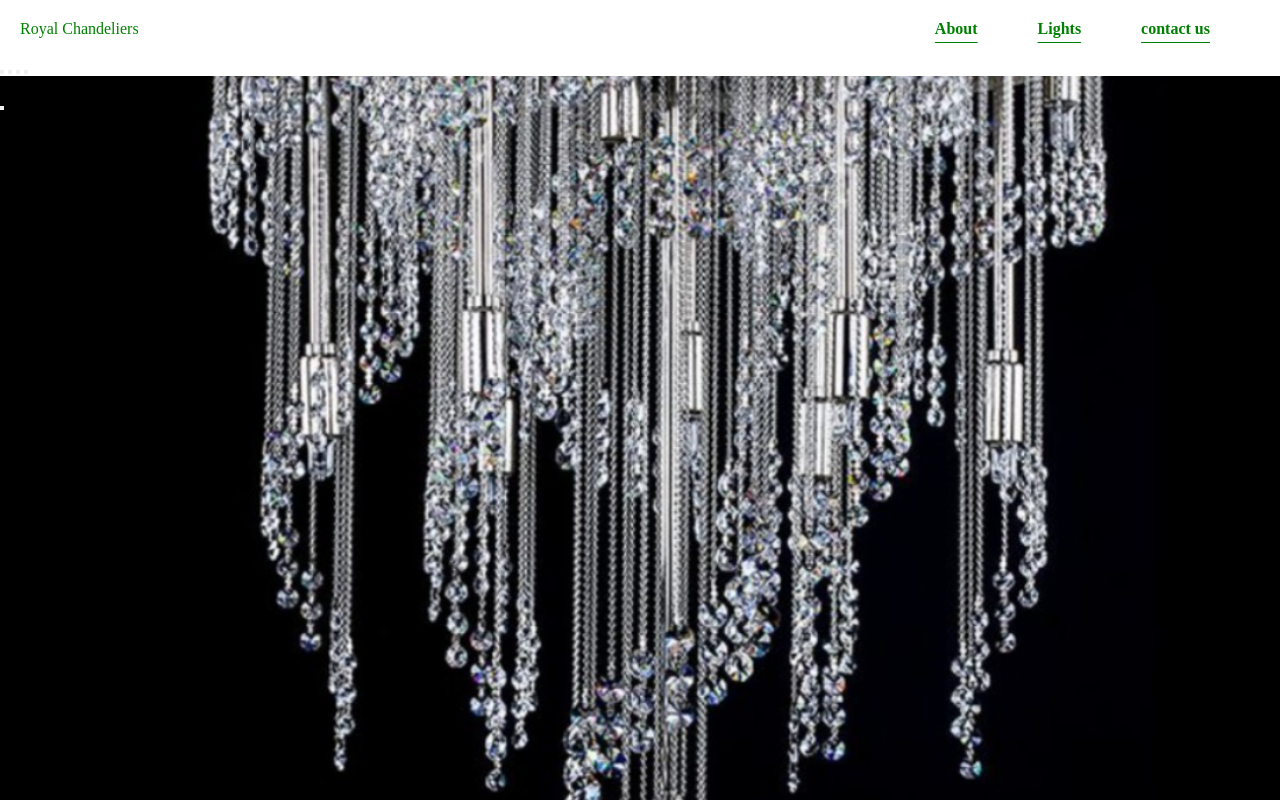
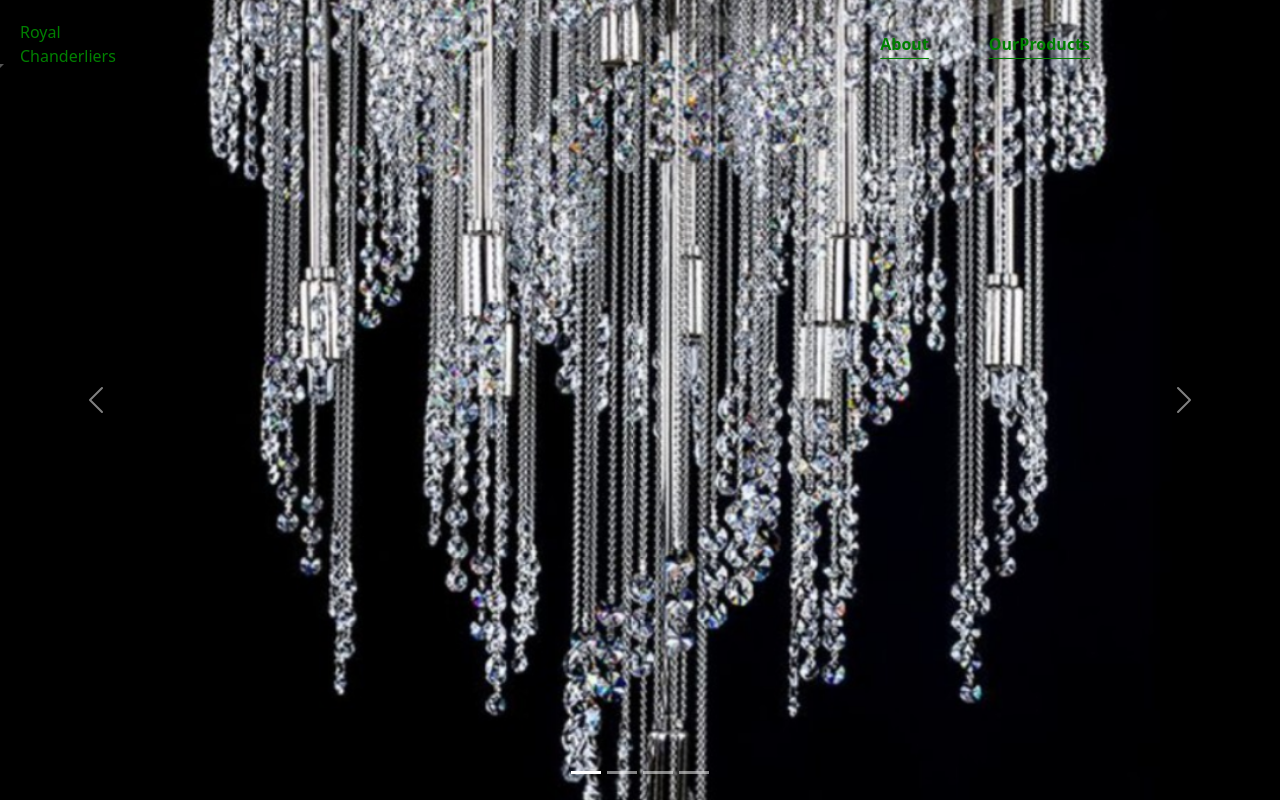
Before and after one commit to zionofnazareth/royallights, a plain HTML site: page index.html in a window 1280 px wide. Shown: the top 800 px of the page. Drawn offline with nearby package versions, Linux system fonts and the light colour scheme.

Commit message:
Add files via upload

```diff
--- a/index.html
+++ b/index.html
@@ -1,11 +1,10 @@
 <!DOCTYPE html>
 <html lang="en">
 <head>
-    <meta charset="UTF-8" />
-    <meta name="viewport" content="width=device-width, initial-scale=1.0" />
+    <meta charset="UTF-8">
+    <meta name="viewport" content="width=device-width, initial-scale=1.0">
     <title>Document</title>
-
-    <link2
+    <link
       href="https://cdn.jsdelivr.net/npm/bootstrap@5.1.3/dist/css/bootstrap.min.css"
       rel="stylesheet"
       integrity="sha384-1BmE4kWBq78iYhFldvKuhfTAU6auU8tT94WrHftjDbrCEXSU1oBoqyl2QvZ6jIW3"
@@ -22,55 +21,13 @@
     <link rel="stylesheet" href="styles.css" />
 </head>
 <body>
-    <!-- Navbar -->
-
-    <!-- <nav class="navbar navbar-expand-lg navbar-light fixed-top">
-      <div class="container-fluid">4
-        <a class="navbar-brand text-white" href="#">OPI CARS</a>
-        <button
-          class="navbar-toggler"
-          type="button"
-          data-bs-toggle="collapse"
-          data-bs-target="#navbarNav"
-          aria-controls="navbarNav"
-          aria-expanded="false"
-          aria-label="Toggle navigation"
-        >
-          <span class="navbar-toggler-icon"></span>
-        </button>
-        <div class="collapse navbar-collapse" id="navbarNav">
-          <ul class="navbar-nav">
-            <li class="nav-item">
-              <a class="nav-link active text-white" aria-current="page" href="#"
-                >Home</a
-              >
-            </li>
-            <li class="nav-item">
-              <a class="nav-link text-white" href="#">Appointments</a>
-            </li>
-            <li class="nav-item">
-              <a class="nav-link text-white" href="#">News</a>
-            </li>
-            <li class="nav-item">
-              <a class="nav-link text-white">Gallery</a>
-            </li>
-          </ul>
-          <button type="button" class="btn btn-secondary">Book Now</button>
-        </div>
-      </div>
-    </nav> -->
-
-    <!-- Navbar ends -->
-
-    <!-- new nav -->
-
     <div class="navbar fixed-top">
-      <p>Royal Chandeliers</p>
+        <p>Royal <br>Chanderliers</p>
         <ul>
-        <li><a href="products.html">About</a></li>
-        <li><a href="products.html">Lights</a></li>
-        <li><a href="https://wa.link/yaqaa3">contact us </a></li>
-
+          <li><a href="aboutus.html">About </a></li>
+          <li><a href="ourproducts.html">OurProducts</a></li>
+          <li><a href=""></a></li>
+          <li><a href=""></a></li>
 
         </ul>
       </div>
@@ -206,62 +163,5 @@
           <span class="visually-hidden">Next</span>
         </button>
       </div>
-
-    <!-- <div class="appointment">
-      <h3>Appointments</h3>
-      <p>
-        Life has never been busier. And it's amazing how the little things can
-        take up your time! <br />But booking your next appointment shouldn't be
-        one of them. <br />That's why you can make a booking anytime, right here
-        on my website.
-      </p>
-      <button>Read More</button>
-    </div>
-
-    <div class="abmo">
-      <div class="about">
-        <img src="./cssimage/sqad.jpg" alt="" width="300" height="300" />
-        <h3>About Me</h3>
-        <p>
-          I'm an expert in my field but i wouldn't be where i am without those
-          who've helped me along the way. thats why i love connecting with
-          like-minded people and using my passion and skills to make a
-          difference
-        </p>
-        <button>Read More</button>
-      </div>
-      <div class="motivation">
-        <img src="./cssimage/wq3rdc.jpg" alt="" width="300" height="300" />
-        <h3>My Motivation</h3>
-        <p>
-          My work is my purpuse, my driving force. It's the reason i get up
-          every day and do what i do. Most importantly, it keeps pushing me to
-          achieve bigger and better things with each new challenge.
-        </p>
-        <button>Read More</button>
-      </div>
-    </div>
-
-    <div class="opi">
-      <h3>OPI CARS</h3>
-      <img src="./cssimage/imageopi1.jpg" alt="" width="500" height="500" />
-      <p>
-        We're all juggling busy schedules. That's why I'm constantly looking for
-        new ways to make life easier for my clients—like booking your next
-        appointment, for example! Scheduling your next visit is now convenient
-        and hassle-free with my online booking platform. Whether you struggle to
-        call during normal working hours or prefer to do everything digitally,
-        you can make a booking anytime you like, right here on my website. Just
-        find a time that suits you then confirm your booking with a click.
-      </p>
-    </div>
-
-    <div class="cookie">
-      <ul>
-        <li><a href="#">Imprint</a></li>
-        <li><a href="#">Privacy Policy</a></li>
-        <li><a href="#">Cookie Settings</a></li>
-      </ul>
-    </div> -->
 </body>
 </html>
```
Lines whose indentation alone changed are shown as unchanged.
